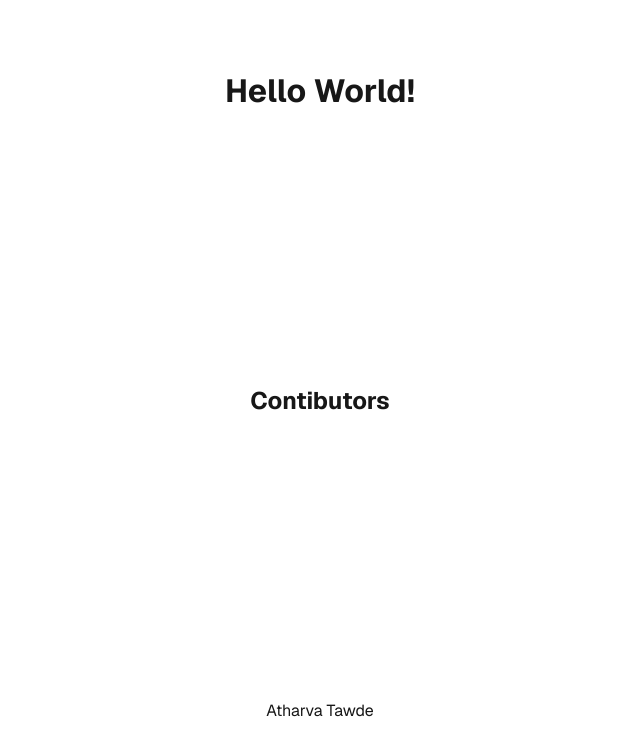
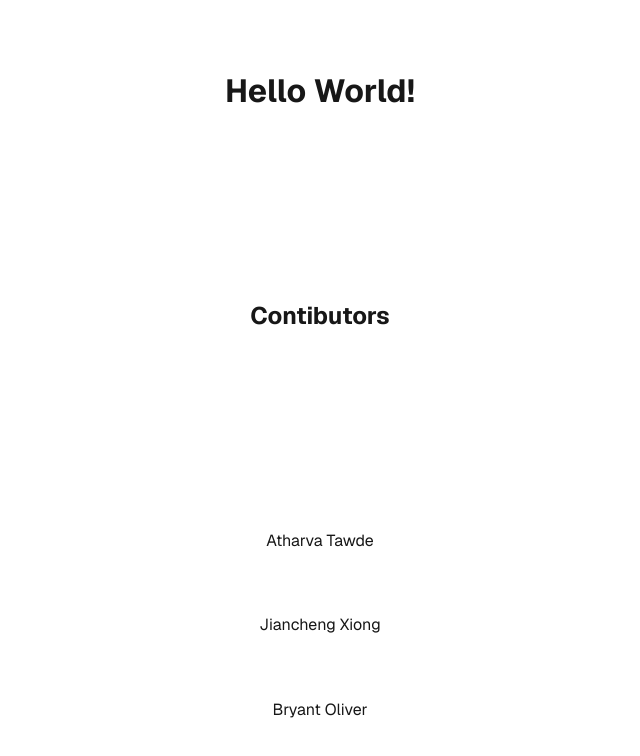
Before and after one commit to Ron5474/Copark, a Next.js app in the folder app/helloworld/: page / in a window 1280 px wide. Shown: the top 756 px of the page, without its empty margins (320-960 px from the left). Built offline with nearby package versions, Linux system fonts and the light colour scheme.

Commit message:
Added Bryant Oliver bcoliver@ucsc.edu

```diff
--- a/app/helloworld/src/pages/index.tsx
+++ b/app/helloworld/src/pages/index.tsx
@@ -24,6 +24,8 @@ export default function Home() {
         <h1>Hello World!</h1>
         <h2>Contibutors</h2>
         <p>Atharva Tawde</p>
+        <p>Jiancheng Xiong</p>
+		<p>Bryant Oliver</p>
       </div>
     </>
   );
```
